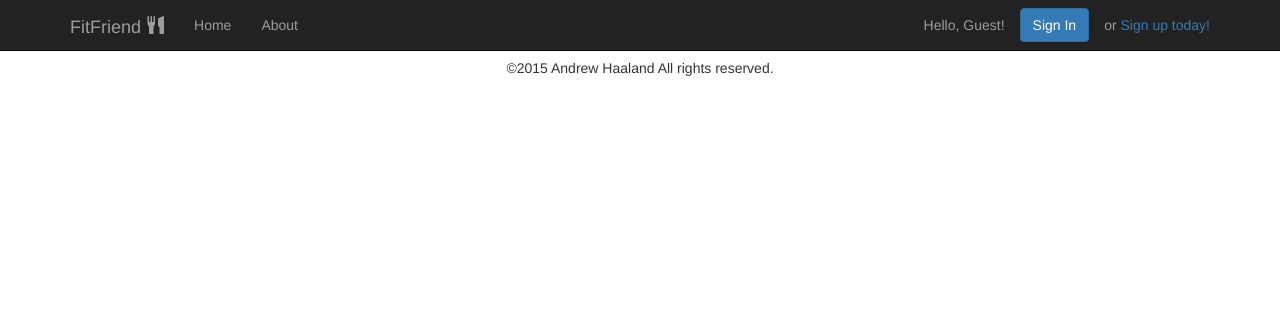
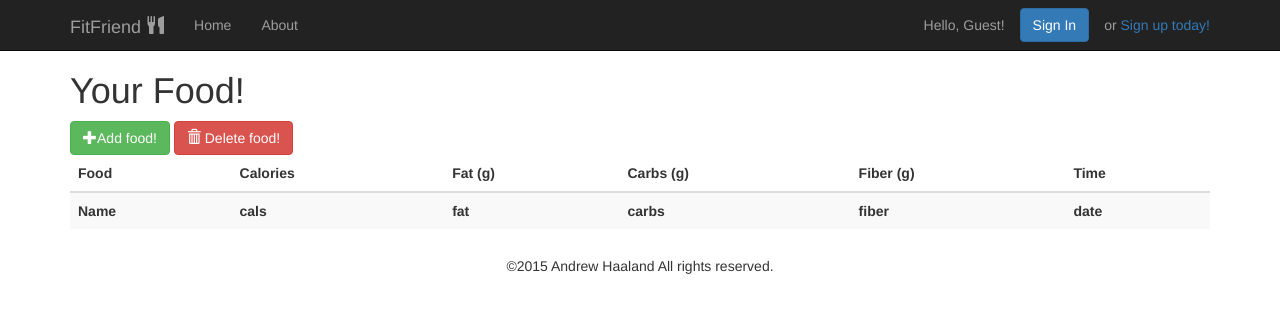
Before and after one commit to AHaaland/WebProgrammingFall2015, a PHP site: page /track.php in a window 1280 px wide. Shown: the top 313 px of the page. Run offline with PHP 8.4, Linux system fonts and the light colour scheme; lists and menus that the app fills with data are empty; some libraries are stand-ins or nearby versions.

Commit message:
FitFriend final except modals

```diff
--- a/FitFriend/track.php
+++ b/FitFriend/track.php
@@ -36,9 +36,32 @@
         </div>
         </nav>
         <div class="container">
-
+            <h1>Your Food!</h1>
+            <a href="#" class="btn btn-success"><i class ="glyphicon glyphicon-plus"></i>Add food!</a>
+            <a href="#" class="btn btn-danger"><i class ="glyphicon glyphicon-trash"></i> Delete food!</a>
+            <table class="table table-striped table-hover">
+ 			<thead>
+ 				<tr>
+                  <th>Food</th>
+                  <th>Calories</th>
+                  <th>Fat (g)</th>
+                  <th>Carbs (g)</th>
+                  <th>Fiber (g)</th>
+                  <th>Time</th>
+                </tr>
+ 			</thead>
+ 			<tbody>
+ 				<tr>
+ 				    <th>Name</th>
+ 				    <th>cals</th>
+ 				    <th>fat</th>
+ 				    <th>carbs</th>
+ 				    <th>fiber</th>
+ 				    <th>date</th>
+ 				</tr>
+ 			</tbody>
+		</table>
         </div>
-
         <script src="https://ajax.googleapis.com/ajax/libs/jquery/1.11.3/jquery.min.js"></script>
         <script src="https://maxcdn.bootstrapcdn.com/bootstrap/3.3.5/js/bootstrap.min.js"></script>
         <footer>
```
